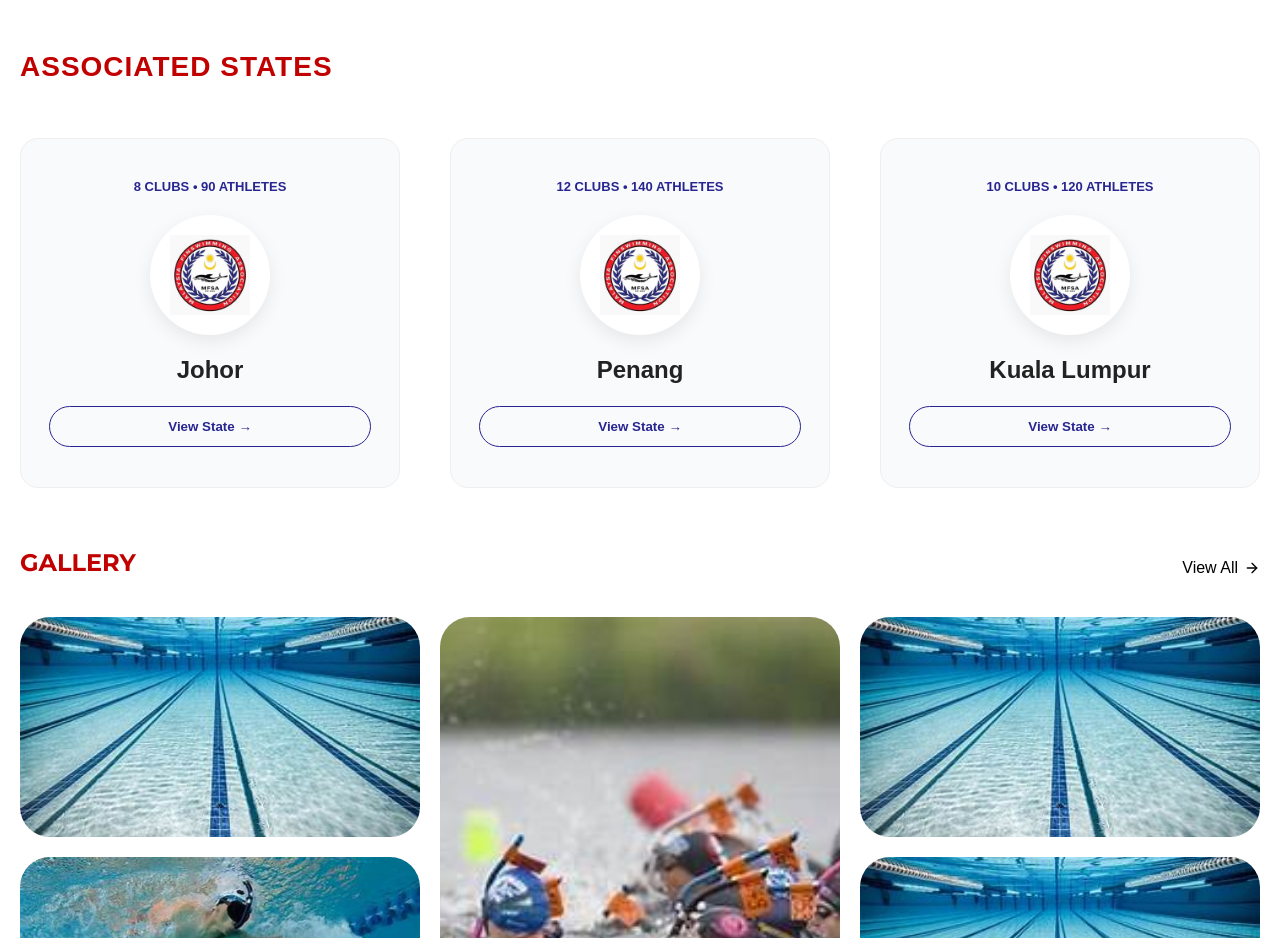
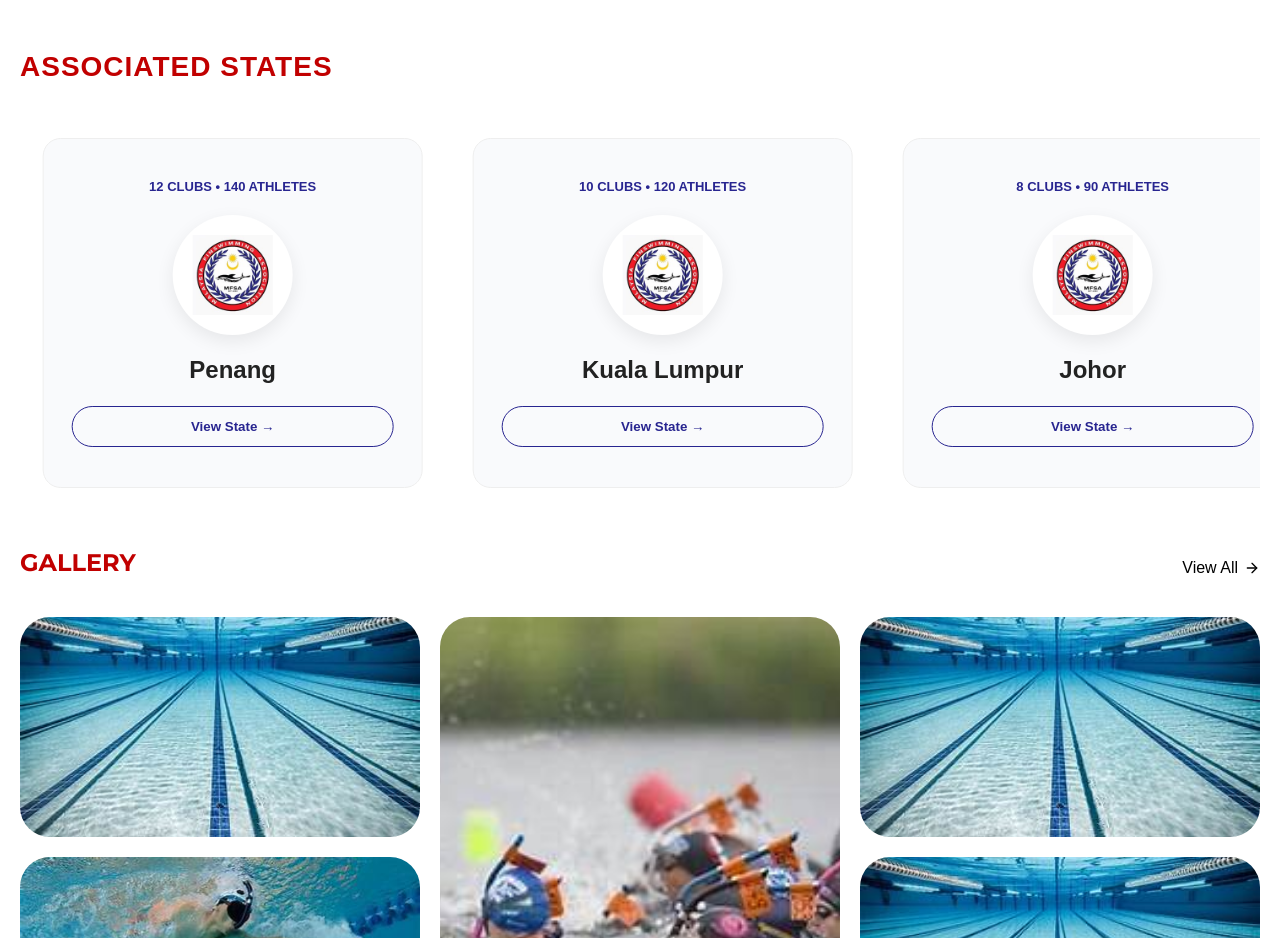
Before and after one commit to Nivas-git07/malaysia_project, a React (Create React App) app: page / in a window 1280 px wide. Shown: the part 2340-3278 px from the top of the page. Built offline with nearby package versions, Linux system fonts and the light colour scheme; no server answers.

Commit message:
add animation in asscioation card

```diff
--- a/src/user/components/homecomponent/assosiationstate.js
+++ b/src/user/components/homecomponent/assosiationstate.js
@@ -6,19 +6,19 @@ return (
 
             <div className="mfsaAssocWrap">
 
-    {/* TITLE LIKE UPCOMING EVENTS */}
                 <h2 className="mfsaAssocMainTitle">
                     ASSOCIATED STATES
                 </h2>
 
-    {/* CARDS */}
-    <div className="mfsaAssocCards">
+
+                <div className="mfsaAssocSlider">
+                    <div className="mfsaAssocTrack">
 
                         <div className="mfsaAssocItem">
                             <p className="mfsaAssocTopText">8 CLUBS • 90 ATHLETES</p>
 
                             <div className="mfsaAssocCircle">
-          <img src={logo} alt="logo"/>
+                                <img src={logo} alt="logo" />
                             </div>
 
                             <h3 className="mfsaAssocName">Johor</h3>
@@ -32,7 +32,7 @@ return (
                             <p className="mfsaAssocTopText">12 CLUBS • 140 ATHLETES</p>
 
                             <div className="mfsaAssocCircle">
-          <img src={logo} alt="logo"/>
+                                <img src={logo} alt="logo" />
                             </div>
 
                             <h3 className="mfsaAssocName">Penang</h3>
@@ -46,7 +46,7 @@ return (
                             <p className="mfsaAssocTopText">10 CLUBS • 120 ATHLETES</p>
 
                             <div className="mfsaAssocCircle">
-          <img src={logo} alt="logo"/>
+                                <img src={logo} alt="logo" />
                             </div>
 
                             <h3 className="mfsaAssocName">Kuala Lumpur</h3>
@@ -56,6 +56,48 @@ return (
                             </button>
                         </div>
 
+                        <div className="mfsaAssocItem">
+                            <p className="mfsaAssocTopText">8 CLUBS • 90 ATHLETES</p>
+
+                            <div className="mfsaAssocCircle">
+                                <img src={logo} alt="logo" />
+                            </div>
+
+                            <h3 className="mfsaAssocName">Johor</h3>
+
+                            <button className="mfsaAssocViewBtn">
+                                View State →
+                            </button>
+                        </div>
+
+                        <div className="mfsaAssocItem">
+                            <p className="mfsaAssocTopText">12 CLUBS • 140 ATHLETES</p>
+
+                            <div className="mfsaAssocCircle">
+                                <img src={logo} alt="logo" />
+                            </div>
+
+                            <h3 className="mfsaAssocName">Penang</h3>
+
+                            <button className="mfsaAssocViewBtn">
+                                View State →
+                            </button>
+                        </div>
+
+                        <div className="mfsaAssocItem">
+                            <p className="mfsaAssocTopText">10 CLUBS • 120 ATHLETES</p>
+
+                            <div className="mfsaAssocCircle">
+                                <img src={logo} alt="logo" />
+                            </div>
+
+                            <h3 className="mfsaAssocName">Kuala Lumpur</h3>
+
+                            <button className="mfsaAssocViewBtn">
+                                View State →
+                            </button>
+                        </div>
+                    </div>
                 </div>
 
             </div>
--- a/src/user/style/home.css
+++ b/src/user/style/home.css
@@ -1027,13 +1027,6 @@
 }
 
 /* GRID */
-.mfsaAssocCards{
-  /* margin-top: 20px; */
-  display:grid;
-  grid-template-columns:repeat(3,1fr);
-  gap:50px;
-
-}
 
 /* CARD */
 .mfsaAssocItem{
@@ -1120,3 +1113,39 @@
     font-size:24px;
   }
 }
+
+
+.mfsaAssocSlider{
+  overflow:hidden;
+  width:100%;
+}
+
+.mfsaAssocTrack{
+  display:flex;
+  gap:50px;
+  width:max-content;
+
+  animation: mfsaSlideMove 20s linear infinite;
+}
+
+/* CARD SIZE */
+.mfsaAssocItem{
+  min-width:380px;
+}
+
+/* SLIDE ANIMATION */
+@keyframes mfsaSlideMove{
+
+  0%{
+    transform:translateX(0);
+  }
+
+  100%{
+    transform:translateX(-50%);
+  }
+
+}
+
+.mfsaAssocSlider:hover .mfsaAssocTrack{
+  animation-play-state: paused;
+}
```
Lines whose indentation alone changed are shown as unchanged.
